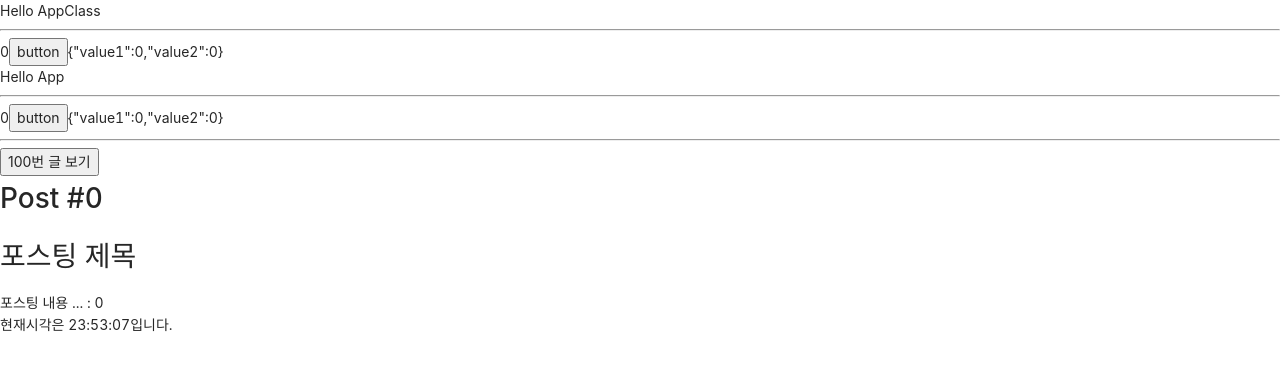
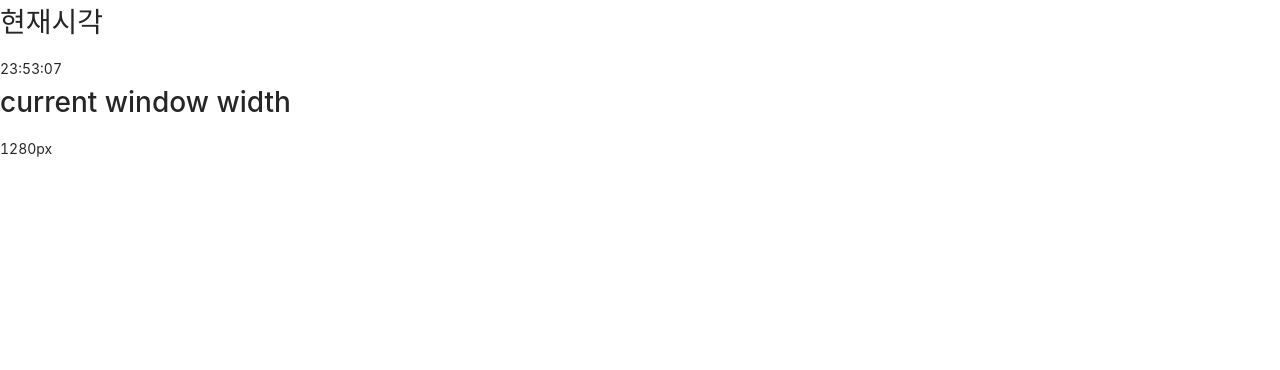
Before and after one commit to mrsimplelife/ReactBasic, a React (Create React App) app in the folder react-frontend/: page / in a window 1280 px wide. Shown: the top 370 px of the page. Built offline with nearby package versions, Linux system fonts and the light colour scheme.

Commit message:
Add custom hook

```diff
--- /dev/null
+++ b/react-frontend/src/App6.js
@@ -0,0 +1,41 @@
+import React, { useState, useEffect } from "react";
+
+const useCurrentTime = () => {
+  const [currentTime, setCurrentTime] = useState();
+
+  useEffect(() => {
+    const handler = setInterval(() => {
+      const currentTime = new Date().toISOString().slice(11, 19);
+      setCurrentTime(currentTime);
+    }, 1000);
+    return () => clearInterval(handler);
+  }, []);
+  return currentTime;
+};
+
+const useWindowWidth = () => {
+  const [width, setWidth] = useState(window.innerWidth);
+
+  useEffect(() => {
+    const onResize = () => setWidth(window.innerWidth);
+    window.addEventListener("resize", onResize);
+    return () => window.removeEventListener("resize", onResize);
+  }, []);
+
+  return width;
+};
+
+const App = () => {
+  const currentTime = useCurrentTime();
+  const windowWidth = useWindowWidth();
+  return (
+    <div>
+      <h1>현재시각</h1>
+      {currentTime}
+      <h1>current window width</h1>
+      {windowWidth}px
+    </div>
+  );
+};
+
+export default App;
--- a/react-frontend/src/index.js
+++ b/react-frontend/src/index.js
@@ -8,11 +8,12 @@
 // import TodoList from "TodoList";
 // import App from "App4";
 // import EpisodeList from "EpisodeList";
-import App, { AppClass } from "App5";
+// import App, { AppClass } from "App5";
+import App from "App6";
 
 ReactDOM.render(
   <React.StrictMode>
-    <AppClass />
+    {/* <AppClass /> */}
     <App />
     {/* <TodoList /> */}
     {/* <EpisodeList /> */}
```
